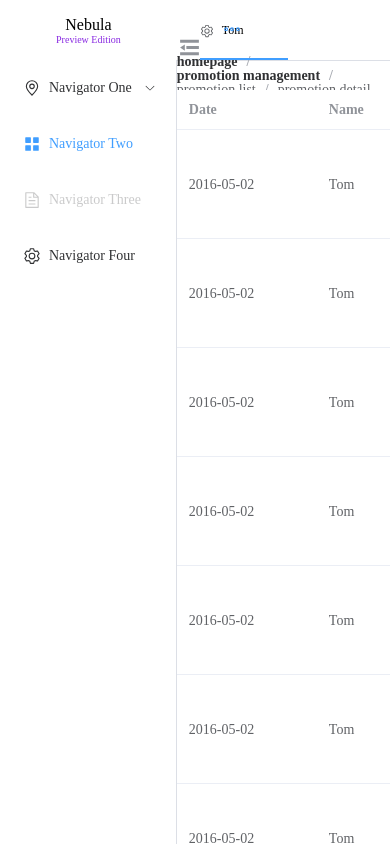
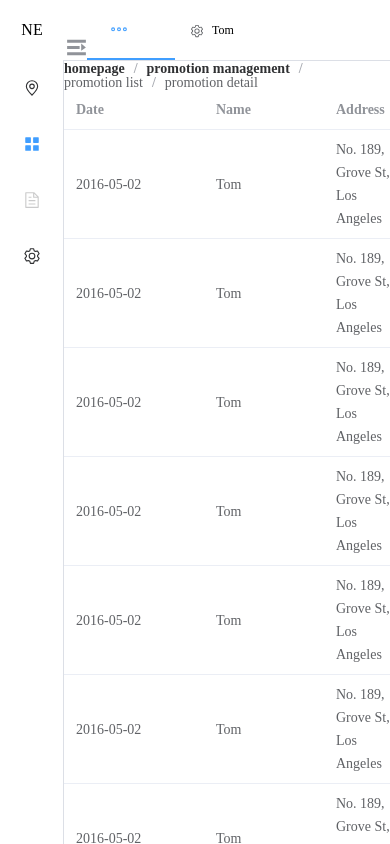
Before and after one commit to NeegixOpensourceGroup/nebula-web, a Vue app: page / in a window 390 px wide. Built offline with nearby package versions, Linux system fonts and the light colour scheme.

Commit message:
[perf] 缩放窗口，宽度小于768时，菜单自动收缩，大于768时自动展开

```diff
--- a/index.html
+++ b/index.html
@@ -4,7 +4,7 @@
     <meta charset="UTF-8" />
     <link rel="icon" type="image/svg+xml" href="/vite.svg" />
     <meta name="viewport" content="width=device-width, initial-scale=1.0" />
-    <title>Nebula Preview</title>
+    <title>Nebula Preview Edition</title>
   </head>
   <body>
     <div id="app"></div>
--- a/src/App.vue
+++ b/src/App.vue
@@ -89,12 +89,9 @@
             </el-menu>
           </div>
           <div class="right">
-            <div style="display: flex;flex-direction: column; justify-content: center;height: 60px;">
             <div>
               <el-dropdown>
-                <el-icon style="margin-right: 8px; margin-top: 1px"
-                  ><setting
-                /></el-icon>
+                <el-icon style="margin-right: 8px; margin-top: 1px"><setting/></el-icon>
                 <template #dropdown>
                   <el-dropdown-menu>
                     <el-dropdown-item>View</el-dropdown-item>
@@ -105,7 +102,6 @@
               </el-dropdown>
               <span>Tom</span>
             </div>
-          </div>
           </div>
         </div>
         <div style=" height: 30px;display: flex;flex-direction: column; justify-content: center;">
@@ -142,6 +138,7 @@ import {
   Fold
 } from '@element-plus/icons-vue'
 const windowHeight = ref(window.innerHeight)
+const windowWidth = ref(window.innerWidth)
 const isCollapse = ref(false)
 
 const handleOpen = (key: string, keyPath: string[]) => {
@@ -153,6 +150,12 @@ const handleClose = (key: string, keyPath: string[]) => {
 
 function handleResize() {
   windowHeight.value = window.innerHeight;
+  windowWidth.value = window.innerWidth;
+  if (windowWidth.value < 768) {
+    isCollapse.value = true
+  } else {
+    isCollapse.value = false
+  }
 }
 const activeIndex = ref('1')
 
@@ -191,6 +194,9 @@ const tableData = ref(Array.from({ length: 20 }).fill(item))
 }
 .right{
   width: 200px;
+  display: flex;
+  flex-direction: column;
+  justify-content: center;
 }
 
 .middle {
```
